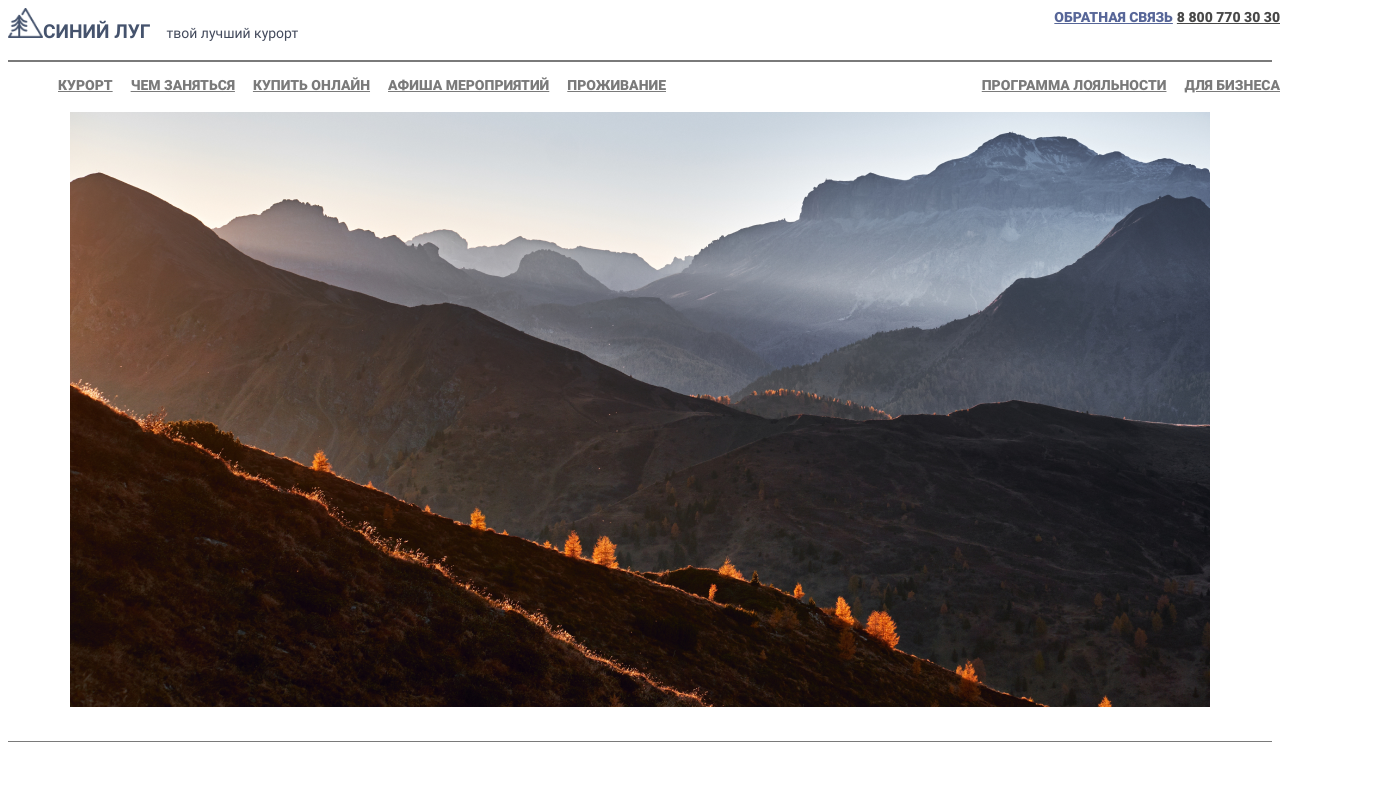
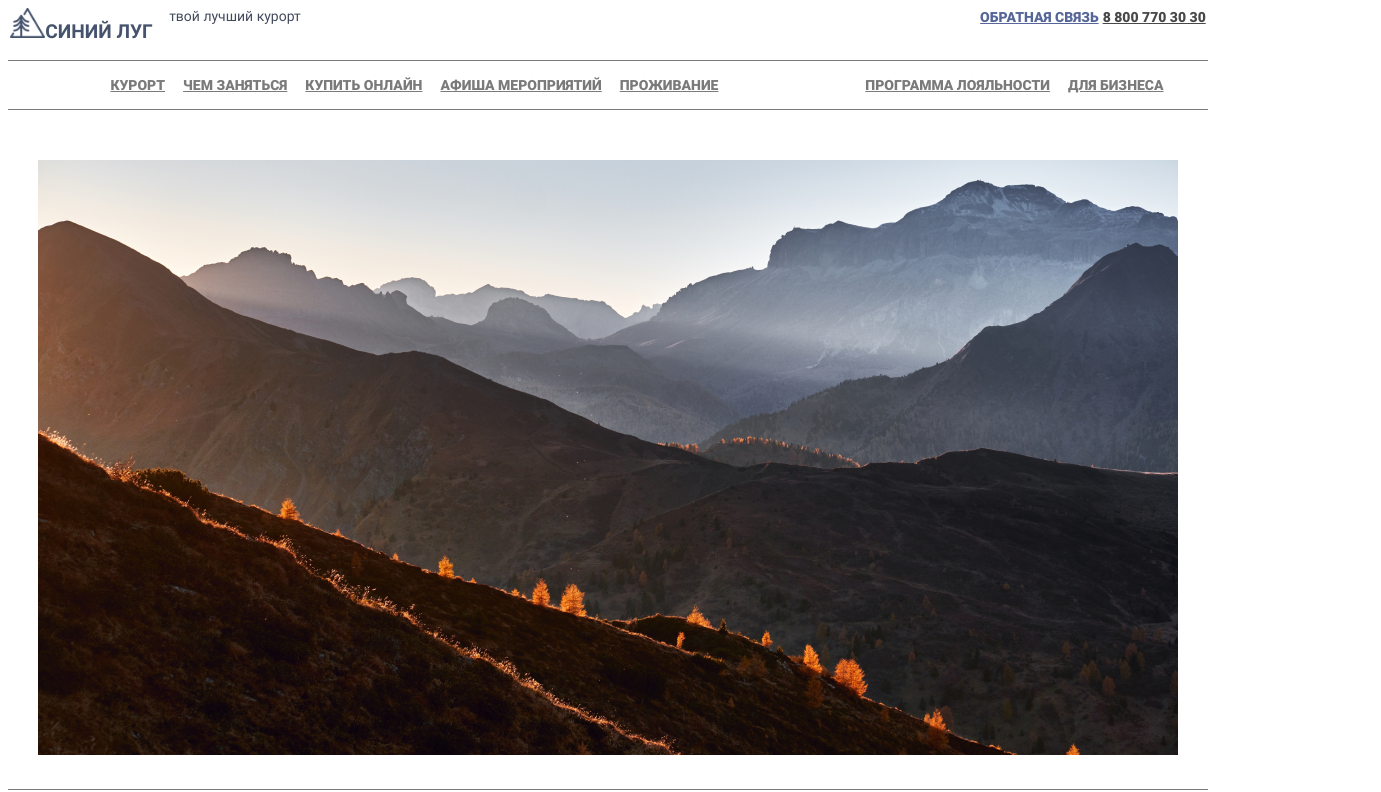
Before and after one commit to ehristoforu/test-site, a plain HTML site: page index.html in a window 1280 px wide. Shown: the top 792 px of the page, 1381 px wide, since content can reach past the window. Drawn offline with Linux system fonts and the light colour scheme.

Commit message:
Flex fix and page width fix

```diff
--- a/index.html
+++ b/index.html
@@ -24,14 +24,14 @@
 
     <div class="lists">
       <nav>
-        <ul class="left">
+        <ul>
           <li><a href="#" class="li-a">КУРОРТ</a></li>
           <li><a href="#" class="li-a">ЧЕМ ЗАНЯТЬСЯ</a></li>
           <li><a href="#" class="li-a">КУПИТЬ ОНЛАЙН</a></li>
           <li><a href="#" class="li-a">АФИША МЕРОПРИЯТИЙ</a></li>
           <li><a href="#" class="li-a">ПРОЖИВАНИЕ</a></li>
         </ul>
-        <ul class="right">
+        <ul>
           <li><a href="#" class="li-a">ПРОГРАММА ЛОЯЛЬНОСТИ</a></li>
           <li><a href="#" class="li-a">ДЛЯ БИЗНЕСА</a></li>
         </ul>
--- a/style.css
+++ b/style.css
@@ -35,9 +35,15 @@
     font-style: normal;
 }
 
+body {
+    max-width: 1200px;
+}
 
 nav {
     border-bottom: 1px solid #7A7A7A;
+    display: flex;
+    flex-wrap: nowrap;
+    justify-content: space-around;
 }
 section {
     border-bottom: 1px solid #7A7A7A;
@@ -47,16 +53,6 @@ section {
 ul {
     display: flex;
 }
-
-ul.left {
-    position: absolute;
-    left: 0;
-}
-ul.right {
-    position: absolute;
-    right: 0;
-}
-
 
 li {
     display: flex;
@@ -73,8 +69,8 @@ li {
 }
 
 .support {
-    display: inline-block;
-    position: absolute;
+    display: inline;
+    margin-left: 675px;
     right: 0;
 }
 
@@ -294,17 +290,12 @@ p {
     gap: 10px;
 }
 
-.class-options {
-    margin-left: 22%;
-}
 
 .class-options-lux {
     display: inline-block;
 }
 .options-cont {
     display: flex;
-    margin-bottom: 30px;
-    margin-top: 30px;
     flex-wrap: nowrap;
     justify-content: space-between;
     flex-direction: row;
```
